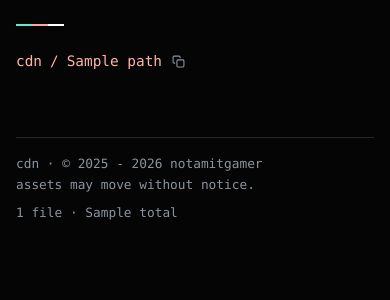
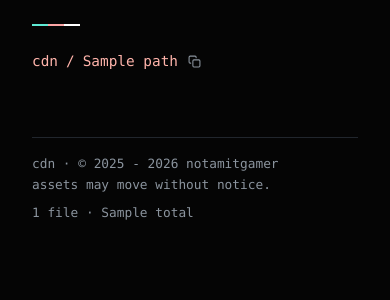
Before and after one commit to notamitgamer/cdn, a FastAPI app: template app/templates/index.html in a window 390 px wide. Shown: the top 300 px of the page. Run offline with FastAPI, Linux system fonts and the light colour scheme; the template is opened without the code that fills it: most values are stand-ins (such as "Sample title", 1, 10 or a date in 2020); some libraries are stand-ins or nearby versions.

Commit message:
Update styles in index.html for improved responsiveness
Adjusted padding and max-width for better layout on various screen sizes.

```diff
--- a/app/templates/index.html
+++ b/app/templates/index.html
@@ -46,7 +46,7 @@
             background: var(--bg);
             color: var(--text-main);
             margin: 0;
-            padding: 3rem 1.5rem;
+            padding: 3rem 0;
             line-height: 1.6;
             font-size: 1rem;
         }
@@ -59,8 +59,15 @@
         }
 
         .container {
-            max-width: 760px;
+            max-width: 1280px;
             margin: 0 auto;
+            padding: 0 2rem;
+        }
+
+        @media (max-width: 480px) {
+            .container {
+                padding: 0 1rem;
+            }
         }
 
         .top-accent {
@@ -114,7 +121,7 @@
 
         .filter-input {
             width: 100%;
-            padding: 0.85rem 1rem;
+            padding: 0.85rem 1.5rem;
             background: transparent;
             border: none;
             border-bottom: 1px solid var(--border);
@@ -132,7 +139,7 @@
             display: flex;
             align-items: center;
             justify-content: space-between;
-            padding: 0.75rem 1rem;
+            padding: 0.75rem 1.5rem;
             border-bottom: 1px solid var(--border);
             color: var(--text-main);
             gap: 0.5rem;
```
